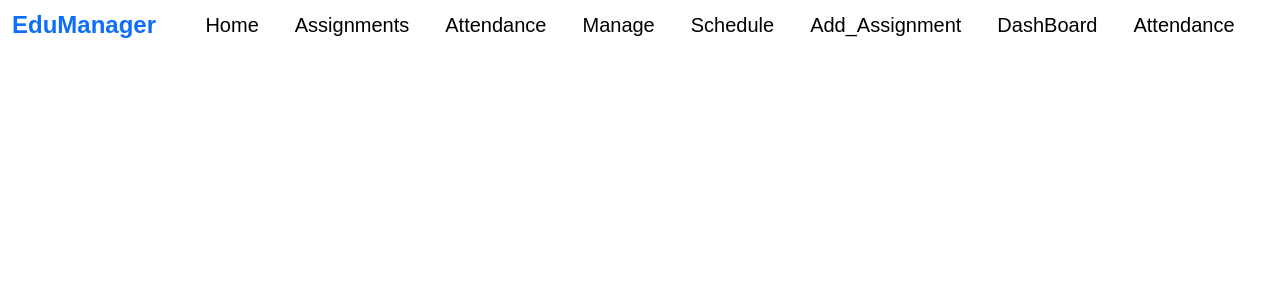
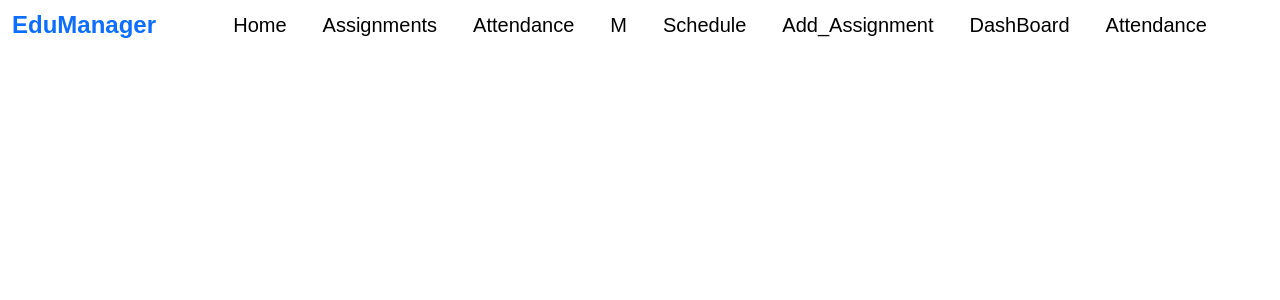
Before and after one commit to divy-arun-mav/ClassWizz, a React (Create React App) app in the folder frontend/: page / in a window 1280 px wide. Shown: the top 300 px of the page. Built offline with nearby package versions, Linux system fonts and the light colour scheme; no server answers.

Commit message:
commit frontend

```diff
--- a/frontend/src/Components/Navbar.jsx
+++ b/frontend/src/Components/Navbar.jsx
@@ -25,7 +25,7 @@
                                 <Link className="nav-link active" aria-current="page" to='/'>Attendance</Link>
                             </li>
                             <li className="nav-item" style={{ "margin-inline": "10px" }}>
-                                <Link className="nav-link active" aria-current="page" to='/'>Manage</Link>
+                                <Link className="nav-link active" aria-current="page" to='/'>M</Link>
                             </li>
                             <li className="nav-item" style={{ "margin-inline": "10px" }}>
                                 <Link className="nav-link active" aria-current="page" to='/about'>Schedule</Link>
```
